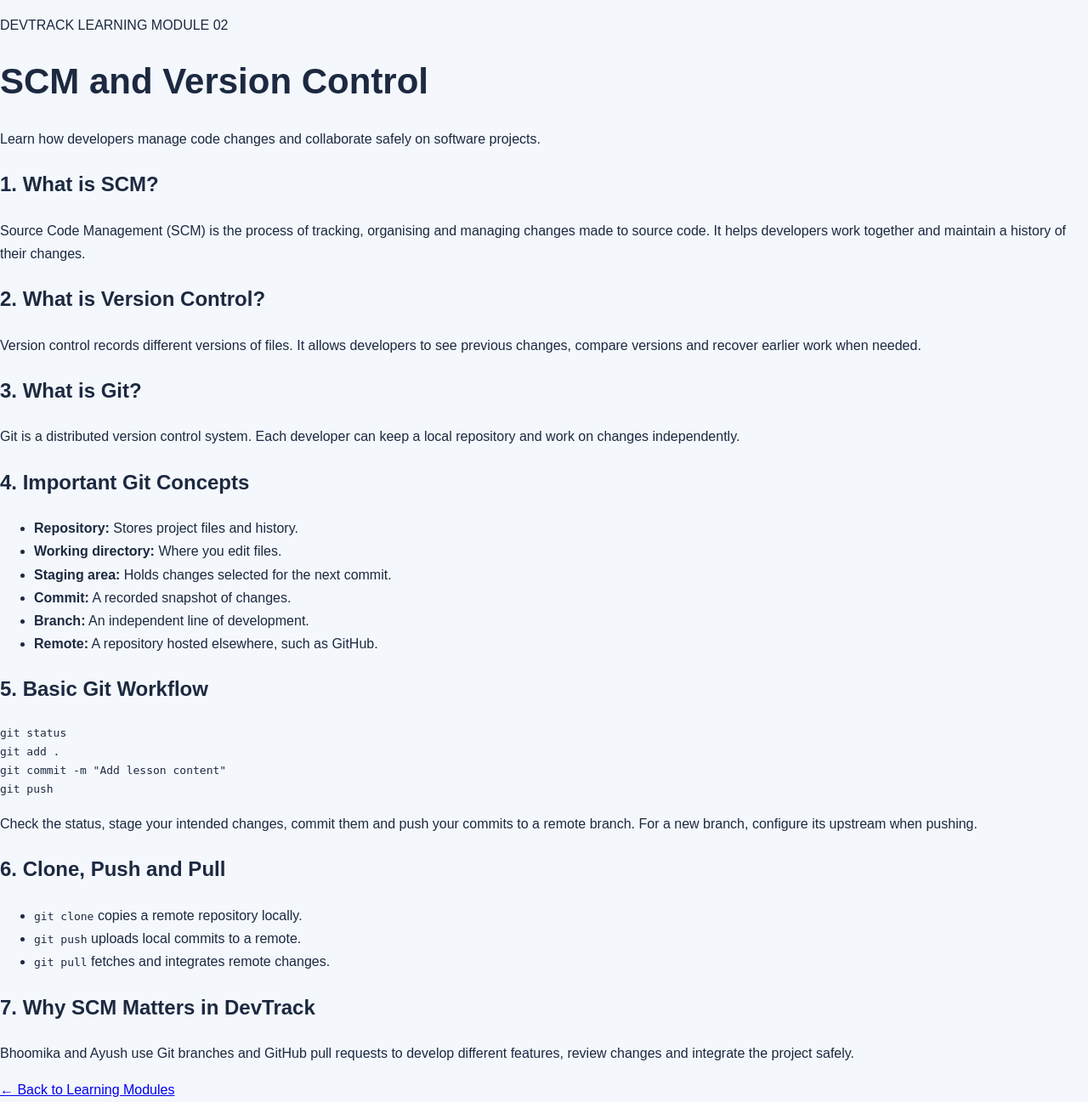
After one commit to Bhoomika-khariwal/devtrack-devOps-project-sem3-, a Flask app: page /lessons/scm-basics in a window 1280 px wide. The commit adds this page. Shown: the whole page at 85% size. Run offline with Flask 3, Linux system fonts and the light colour scheme.

Commit message:
feat : add scm and version control lesson

```diff
--- a/app.py
+++ b/app.py
@@ -17,6 +17,10 @@ def lessons():
 def devops_basics():
     return render_template("devops_basics.html")
 
+@app.route("/lessons/scm-basics")
+def scm_basics():
+    return render_template("scm_basics.html")
+
 
 if __name__ == "__main__":
     app.run(debug=True)
--- a/templates/lessons.html
+++ b/templates/lessons.html
@@ -35,6 +35,9 @@
                 <h2>SCM and Version Control</h2>
                 <p>Learn repositories, commits, version control and collaboration.</p>
                 <p class="status">Beginner level</p>
+                <a href="/lessons/scm-basics" class="lesson-link">
+               Start Learning →
+             </a>
             </article>
 
             <article class="card">
--- /dev/null
+++ b/templates/scm_basics.html
@@ -0,0 +1,94 @@
+
+<!DOCTYPE html>
+<html lang="en">
+<head>
+    <meta charset="UTF-8">
+    <meta name="viewport" content="width=device-width, initial-scale=1.0">
+    <title>SCM and Version Control | DevTrack</title>
+    <link rel="stylesheet"
+          href="{{ url_for('static', filename='lessons.css') }}">
+</head>
+<body>
+    <main class="lesson-container">
+        <p>DEVTRACK LEARNING MODULE 02</p>
+        <h1>SCM and Version Control</h1>
+        <p>
+            Learn how developers manage code changes and
+            collaborate safely on software projects.
+        </p>
+
+        <section>
+            <h2>1. What is SCM?</h2>
+            <p>
+                Source Code Management (SCM) is the process of
+                tracking, organising and managing changes made
+                to source code. It helps developers work together
+                and maintain a history of their changes.
+            </p>
+        </section>
+
+        <section>
+            <h2>2. What is Version Control?</h2>
+            <p>
+                Version control records different versions of files.
+                It allows developers to see previous changes,
+                compare versions and recover earlier work when needed.
+            </p>
+        </section>
+
+        <section>
+            <h2>3. What is Git?</h2>
+            <p>
+                Git is a distributed version control system.
+                Each developer can keep a local repository and
+                work on changes independently.
+            </p>
+        </section>
+
+        <section>
+            <h2>4. Important Git Concepts</h2>
+            <ul>
+                <li><strong>Repository:</strong> Stores project files and history.</li>
+                <li><strong>Working directory:</strong> Where you edit files.</li>
+                <li><strong>Staging area:</strong> Holds changes selected for the next commit.</li>
+                <li><strong>Commit:</strong> A recorded snapshot of changes.</li>
+                <li><strong>Branch:</strong> An independent line of development.</li>
+                <li><strong>Remote:</strong> A repository hosted elsewhere, such as GitHub.</li>
+            </ul>
+        </section>
+
+        <section>
+            <h2>5. Basic Git Workflow</h2>
+            <pre><code>git status
+git add .
+git commit -m "Add lesson content"
+git push</code></pre>
+            <p>
+                Check the status, stage your intended changes,
+                commit them and push your commits to a remote branch.
+                For a new branch, configure its upstream when pushing.
+            </p>
+        </section>
+
+        <section>
+            <h2>6. Clone, Push and Pull</h2>
+            <ul>
+                <li><code>git clone</code> copies a remote repository locally.</li>
+                <li><code>git push</code> uploads local commits to a remote.</li>
+                <li><code>git pull</code> fetches and integrates remote changes.</li>
+            </ul>
+        </section>
+
+        <section>
+            <h2>7. Why SCM Matters in DevTrack</h2>
+            <p>
+                Bhoomika and Ayush use Git branches and GitHub
+                pull requests to develop different features,
+                review changes and integrate the project safely.
+            </p>
+        </section>
+
+        <a href="/lessons">← Back to Learning Modules</a>
+    </main>
+</body>
+</html>
```
